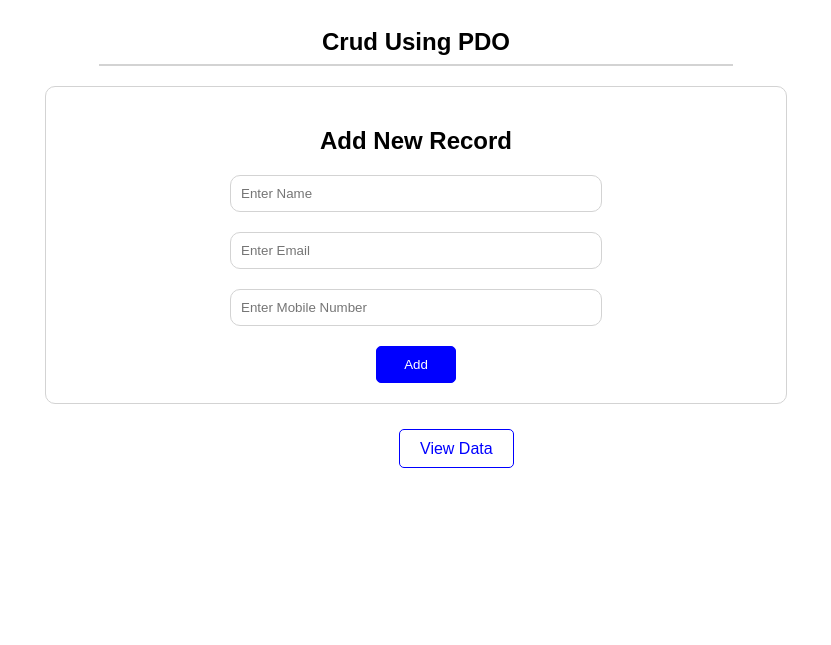
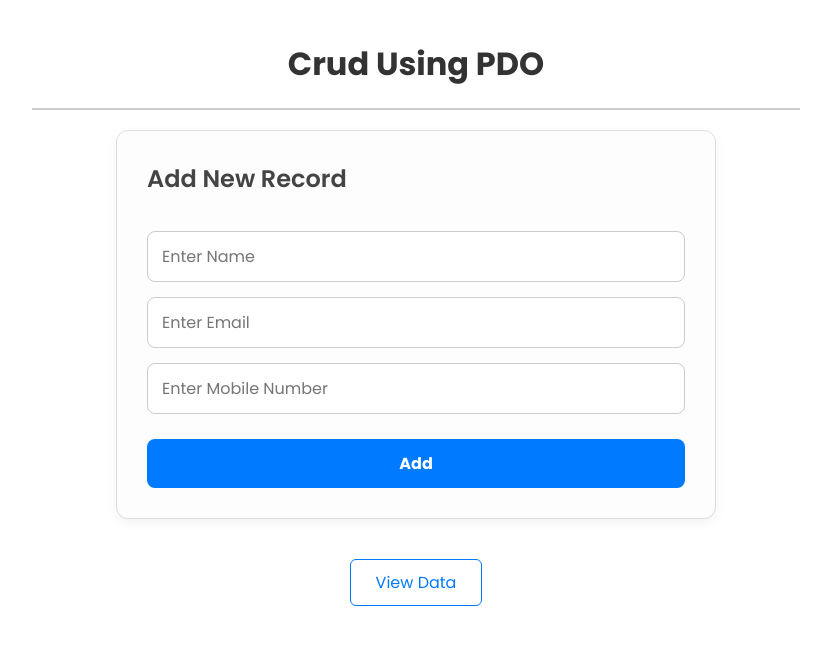
Before and after one commit to rahull0328/PHP-CRUD, a PHP site: page / in a window 1280 px wide. Shown: the top 645 px of the page, without its empty margins (224-1055 px from the left). Run offline with PHP 8.4, Linux system fonts and the light colour scheme.

Commit message:
changed css for home page

```diff
--- a/assets/style.css
+++ b/assets/style.css
@@ -1,73 +1,123 @@
-*{
+/* Reset some base styles */
+* {
+    margin: 0;
+    padding: 0;
+    box-sizing: border-box;
     font-family: "Poppins", sans-serif;
-    font-weight: 400;
-    font-style: normal;
 }
 
-label{
-    font-weight: bolder;
-    font-size: x-large;
-    justify-content: center;
-    align-items: center;
-    display: flex;
-    padding-top: 20px;
+/* Page label / heading */
+label[for="heading"] {
+    font-weight: 700;
+    font-size: 2rem;
+    text-align: center;
+    display: block;
+    margin-top: 40px;
+    color: #333;
 }
 
-hr{
-    width: 50%;
-    border: 1px solid lightgray;
-    margin-bottom: 20px;
+/* Horizontal rule */
+hr {
+    width: 60%;
+    border: 1px solid #ccc;
+    margin: 20px auto;
 }
 
-.container{
-    border: 1px solid lightgray;
-    width: 700px;
-    padding: 20px;
-    text-align: center;
+/* Container styles */
+.container {
+    width: 90%;
+    max-width: 600px;
     margin: auto;
-    border-radius: 10px;
+    background-color: #fdfdfd;
+    padding: 30px;
+    border: 1px solid #ddd;
+    border-radius: 12px;
+    box-shadow: 0 4px 12px rgba(0, 0, 0, 0.05);
 }
 
-form input{
-    padding: 10px;
-    margin-top: 20px;
-    border-radius: 10px;
-    width: 350px;
-    border-top: lightgray 1px solid;
-    border-bottom: lightgray 1px solid;
-    border-left: lightgray 1px solid;
-    border-right: lightgray 1px solid;
+/* Sub-heading */
+label[for="sub-heading"] {
+    font-size: 1.5rem;
+    font-weight: 600;
+    display: block;
+    margin-bottom: 20px;
+    color: #444;
 }
 
-.btnSubmit{
-    padding: 10px 20px;
-    margin-top: 20px;
-    background-color: blue;
-    color: white;
-    border-color: blue;
-    border-radius: 5px;
-    cursor: pointer;
-    width: 80px;
+/* Form input styles */
+form input[type="text"],
+form input[type="email"] {
+    width: 100%;
+    padding: 12px 14px;
+    margin-top: 15px;
+    border: 1px solid #ccc;
+    border-radius: 8px;
+    font-size: 1rem;
+    transition: border-color 0.3s;
 }
 
-.goBack{
-    padding: 10px 20px;
-    margin-left: 615px;
-    margin-top: 60px;
-    background-color: white;
-    color: blue;
-    border: 1px solid blue;
-    border-radius: 5px;
-    cursor: pointer;
-    text-decoration: none;
+form input:focus {
+    outline: none;
+    border-color: #007bff;
 }
 
-table{
+/* Submit button */
+.btnSubmit {
+    width: 100%;
+    padding: 12px;
+    margin-top: 25px;
+    background-color: #007bff;
+    color: white;
+    border: none;
+    border-radius: 8px;
+    font-weight: bold;
+    font-size: 1rem;
+    cursor: pointer;
+    transition: background-color 0.3s;
+}
+
+.btnSubmit:hover {
+    background-color: #0056b3;
+}
+
+/* Go Back link */
+.goBack {
+    display: block;
+    width: fit-content;
+    margin: 40px auto 0;
+    padding: 10px 25px;
+    border: 1px solid #007bff;
+    color: #007bff;
+    border-radius: 6px;
+    text-decoration: none;
+    font-weight: 500;
+    transition: all 0.3s;
+}
+
+.goBack:hover {
+    background-color: #007bff;
+    color: white;
+}
+
+/* Table styling (if you use it later) */
+table {
+    width: 90%;
+    margin: 30px auto;
     border-collapse: collapse;
-    border: 1px solid blue;
-    align-items: center;
-    justify-content: center;
-    display: flex;
-    border-radius: 4px;
     text-align: center;
 }
+
+table th,
+table td {
+    padding: 12px 15px;
+    border: 1px solid #007bff;
+}
+
+table th {
+    background-color: #007bff;
+    color: white;
+}
+
+table tr:nth-child(even) {
+    background-color: #f9f9f9;
+}
--- a/index.php
+++ b/index.php
@@ -12,6 +12,7 @@
     <meta name="viewport" content="width=device-width, initial-scale=1.0">
     <title>CRUD PROJECT</title>
     <link rel="stylesheet" href="./assets/style.css">
+    <link href="https://fonts.googleapis.com/css2?family=Poppins:wght@400;600;700&display=swap" rel="stylesheet">
 </head>
 
 <body>
@@ -29,8 +30,6 @@
             <input class="btnSubmit" type="submit" value="Add" name="btnSubmit">
         </form>
     </div>
-        <br>
-        <br>
         <a href="./pages/viewData.php" class="goBack">View Data</a>
 </body>
 </html>
```
